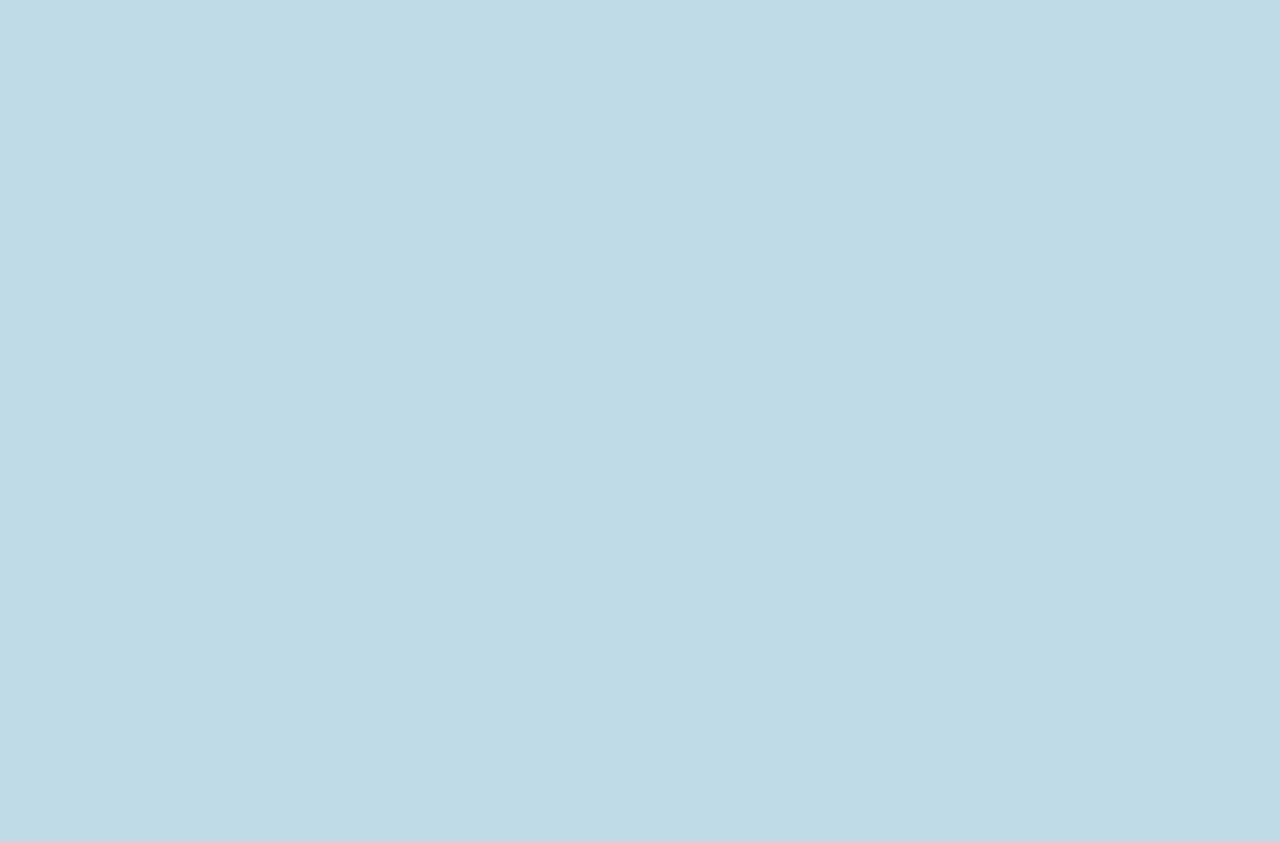
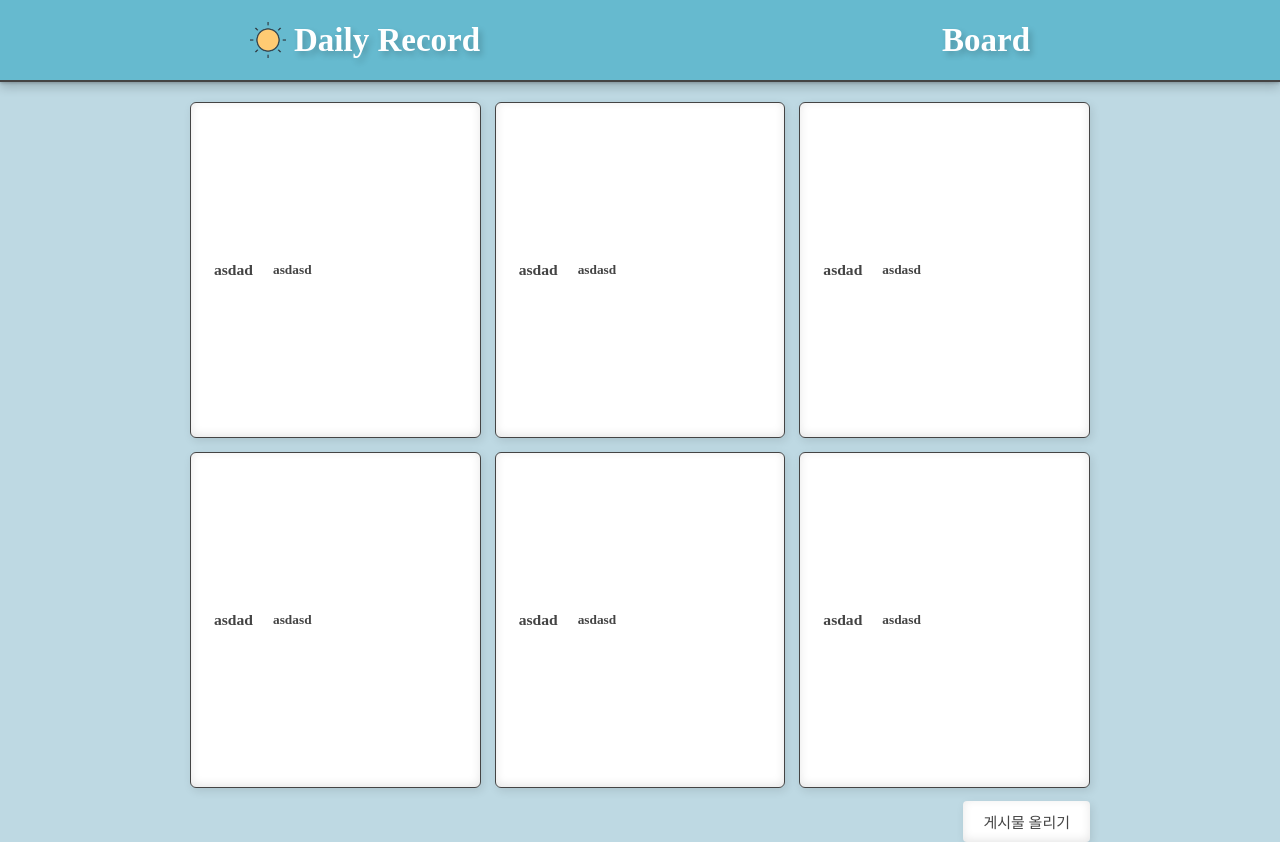
Before and after one commit to hyemin-1107/React-Project, a React (Create React App) app in the folder notice-board/: page /notice-board in a window 1280 px wide. Before the commit this address had no page. Before the commit the page ends 800 px from the top, so only its background shows below. Built offline with nearby package versions, Linux system fonts and the light colour scheme; a web font is replaced by a local one.

Commit message:
signUpPage input logic, submit logic, Trigger

```diff
--- a/notice-board/src/App.js
+++ b/notice-board/src/App.js
@@ -1,13 +1,16 @@
 import React from "react";
 import { BrowserRouter, Routes, Route } from "react-router-dom";
-import Main from "./pages/main/Main";
-import NoticeBoard from "./pages/notice/NoticeBoard";
+import MainPage from "./pages/MainPage/MainPage";
+import NoticeBoard from "./pages/NoticeBoard/NoticeBoard";
+import CreateBoard from "./pages/CreateBoard/CreateBoard";
+
 function App() {
   return (
     <BrowserRouter>
       <Routes>
-        <Route path="/" element={<Main />} />
-        <Route path="/notice_board" element={<NoticeBoard />} />
+        <Route path="/" element={<MainPage />} />
+        <Route path="/notice-board" element={<NoticeBoard />} />
+        <Route path="/create-board" element={<CreateBoard />} />
       </Routes>
     </BrowserRouter>
   );
--- a/notice-board/src/components/HeaderContents.js
+++ b/notice-board/src/components/HeaderContents.js
@@ -1,18 +1,24 @@
 import React from "react";
+import { useNavigate } from "react-router-dom";
 import styled from "styled-components";
-import ico_logo from "../images/ico_logo.png";
+import ico_sun from "../images/ico_sun.png";
 
 const HeaderContents = () => {
+  const navigate = useNavigate();
+  const navigateToBoard = () => {
+    navigate("/notice-board");
+  };
+
   return (
     <Header>
       <HeaderWrap>
         <Logo>
-          <LogoIco src={ico_logo} />
+          <LogoIco src={ico_sun} />
           <div>Daily Record</div>
         </Logo>
         <Nav>
           <ul>
-            <li>Board</li>
+            <li onClick={navigateToBoard}>Board</li>
           </ul>
         </Nav>
       </HeaderWrap>
@@ -45,7 +51,7 @@ const HeaderWrap = styled.div`
 const Logo = styled.h1`
   display: flex;
   align-items: center;
-  gap: 11px;
+  gap: 8px;
 
   div {
     color: #fff;
@@ -76,6 +82,7 @@ const Nav = styled.nav`
 
       color: #fff;
       text-shadow: 3px 4px 6px rgba(0, 0, 0, 0.2);
+      cursor: pointer;
     }
   }
 `;
--- /dev/null
+++ b/notice-board/src/pages/CreateBoard/CreateBoard.js
@@ -0,0 +1,6 @@
+import React from "react";
+
+const CreateBoard = () => {
+  return <></>;
+};
+export default CreateBoard;
--- a/notice-board/src/pages/main/Main.js
+++ b/notice-board/src/pages/MainPage/MainPage.js
@@ -3,32 +3,36 @@ import styled, { keyframes } from "styled-components";
 import { onClickModal } from "../../utills/onClickModal";
 import SignInModal from "./components/SignInModal";
 import SignUpModal from "./components/SignUpModal";
-import ico_logo from "../../images/ico_logo.png";
+import ico_sun from "../../images/ico_sun.png";
 import ico_comment from "../../images/ico_comment.png";
 import ico_plane from "../../images/ico_plane.png";
 import HeaderContents from "../../components/HeaderContents";
 
-const Main = () => {
+const MainPage = () => {
   const [isSignUpModal, setIsSignUpModal] = useState(false);
   const [isSignInModal, setIsSignInModal] = useState(false);
+  const openSignUpModal = () => {
+    setIsSignUpModal(true);
+    setIsSignInModal(false);
+  };
 
   return (
     <>
       <HeaderContents />
       <MainWrap>
         <LogoMain>
-          <img src={ico_logo} alt="" />
+          <img src={ico_sun} alt="로고이미지" />
           <div>Daily Record</div>
         </LogoMain>
         <MainText>
           <div>자유롭게 게시물을 올리는 공간입니다</div>
           <div>
             나의 일상을
-            <img src={ico_plane} alt="" />
+            <img src={ico_plane} alt="일상" />
             기록하고
           </div>
           <div>
-            댓글로 의견을 나눠보세요 <img src={ico_comment} alt="" />
+            댓글로 의견을 나눠보세요 <img src={ico_comment} alt="의견나누기" />
           </div>
         </MainText>
 
@@ -46,6 +50,7 @@ const Main = () => {
         </LoginButtonWrap>
         <SignUpModal
           isSignUpModal={isSignUpModal}
+          setIsSignUpModal={setIsSignUpModal}
           onClickCloseButton={() =>
             onClickModal(isSignUpModal, setIsSignUpModal)
           }
@@ -55,13 +60,14 @@ const Main = () => {
           onClickCloseButton={() =>
             onClickModal(isSignInModal, setIsSignInModal)
           }
+          openSignUpModal={openSignUpModal}
         />
       </MainWrap>
     </>
   );
 };
 
-export default Main;
+export default MainPage;
 
 const MainWrap = styled.main`
   margin-top: 100px;
--- a/notice-board/src/pages/main/components/SignInModal.js
+++ b/notice-board/src/pages/MainPage/components/SignInModal.js
@@ -5,12 +5,12 @@ import styled from "styled-components";
 import ico_close from "../../../images/ico_close.png";
 
 const SignInModal = (props) => {
-  const { isSignInModal, onClickCloseButton } = props;
-  const navigate = useNavigate();
   const [userLogin, setUserLogin] = useState({
     id: "",
     pw: "",
   });
+  const { isSignInModal, onClickCloseButton, openSignUpModal } = props;
+  const navigate = useNavigate();
   const onChange = (e) => {
     const { value, name } = e.target;
     setUserLogin({
@@ -23,7 +23,7 @@ const SignInModal = (props) => {
     let loginPw = "";
     if (userLogin.id === loginId && userLogin.pw === loginPw) {
       // alert("로그인 성공!");
-      navigate("/notice_board");
+      navigate("/notice-board");
     } else {
       alert("아이디 혹은 비밀번호를 확인해주세요!");
     }
@@ -56,7 +56,9 @@ const SignInModal = (props) => {
         </LoginSignInButton>
         <LoginSignUp>
           <LoginSignUpText>회원이 아니신가요?</LoginSignUpText>
-          <LoginSignUpButton>가입하기</LoginSignUpButton>
+          <LoginSignUpButton onClick={openSignUpModal}>
+            가입하기
+          </LoginSignUpButton>
         </LoginSignUp>
       </LoginWrap>
     </SignInModalWrap>
@@ -104,7 +106,7 @@ const ModalCloseButton = styled.img`
 
   margin: 33px;
 
-  width: 24px;
+  width: 22px;
 
   cursor: pointer;
 
@@ -165,7 +167,7 @@ const LoginSignInButton = styled.button`
   font-weight: 500;
   font-size: 18px;
 
-  border-radius: 6px;
+  border-radius: 4px;
   box-shadow:
     rgba(0, 0, 0, 0.1) 0px 1px 3px,
     rgba(0, 0, 0, 0.1) 0px 5px 5px;
@@ -189,7 +191,7 @@ const LoginSignUp = styled.section`
   align-items: center;
 
   margin-top: 28px;
-  gap: 20px;
+  gap: 16px;
 `;
 
 const LoginSignUpText = styled.section`
@@ -198,7 +200,7 @@ const LoginSignUpText = styled.section`
 `;
 
 const LoginSignUpButton = styled.button`
-  padding: 4px 8px;
+  padding: 5px 12px;
 
   background-color: #ffcc56;
   box-shadow:
--- /dev/null
+++ b/notice-board/src/pages/NoticeBoard/NoticeBoard.js
@@ -0,0 +1,127 @@
+import React from "react";
+import { useNavigate } from "react-router-dom";
+import HeaderContents from "../../components/HeaderContents";
+import styled from "styled-components";
+
+const NoticeBoard = () => {
+  const navigate = useNavigate();
+  const navigateToCreateBoard = () => {
+    navigate("/create-board");
+  };
+  return (
+    <>
+      <HeaderContents />
+      <BoardContainer>
+        <Section>
+          <DataImg>asdad</DataImg>
+          <DataTitle>asdasd</DataTitle>
+        </Section>
+        <Section>
+          <DataImg>asdad</DataImg>
+          <DataTitle>asdasd</DataTitle>
+        </Section>
+        <Section>
+          <DataImg>asdad</DataImg>
+          <DataTitle>asdasd</DataTitle>
+        </Section>
+        <Section>
+          <DataImg>asdad</DataImg>
+          <DataTitle>asdasd</DataTitle>
+        </Section>
+        <Section>
+          <DataImg>asdad</DataImg>
+          <DataTitle>asdasd</DataTitle>
+        </Section>
+        <Section>
+          <DataImg>asdad</DataImg>
+          <DataTitle>asdasd</DataTitle>
+        </Section>
+      </BoardContainer>
+      <CreateButtonWrap>
+        <button onClick={navigateToCreateBoard}> 게시물 올리기</button>
+      </CreateButtonWrap>
+    </>
+  );
+};
+
+export default NoticeBoard;
+
+const BoardContainer = styled.article`
+  display: grid;
+  grid-template-columns: 1fr 1fr 1fr;
+
+  margin: 20px auto;
+
+  width: 900px;
+  height: 679px;
+
+  gap: 14px;
+
+  /* margin: 20px 0; */
+`;
+
+const Section = styled.button`
+  display: flex;
+  align-items: center;
+
+  gap: 20px;
+  padding: 23px;
+
+  height: 336px;
+
+  background-color: #fff;
+  border: 1px solid #444;
+  border-radius: 6px;
+  box-shadow:
+    inset 0px -2px 10px rgba(0, 0, 0, 0.1),
+    2px 3px 10px rgba(0, 0, 0, 0.1);
+
+  cursor: pointer;
+  /* transition: 0.3s; */
+
+  &:hover {
+    border: none;
+    box-shadow:
+      inset 0px -2px 10px rgba(0, 0, 0, 0.1),
+      2px 3px 10px rgba(0, 0, 0, 0.2);
+  }
+`;
+
+const DataImg = styled.h3`
+  /* display: flex;
+  justify-content: center;
+  align-items: center; */
+`;
+
+const DataTitle = styled.div`
+  font-weight: bold;
+`;
+
+const CreateButtonWrap = styled.section`
+  display: flex;
+  justify-content: end;
+
+  margin: 0 auto;
+
+  width: 900px;
+
+  button {
+    padding: 10px 20px;
+
+    background-color: #fff;
+    box-shadow:
+      inset 0px -2px 10px rgba(0, 0, 0, 0.1),
+      2px 3px 10px rgba(0, 0, 0, 0.1);
+    border-radius: 4px;
+
+    color: #444;
+    font-weight: 500;
+    font-size: 15px;
+
+    cursor: pointer;
+    transition: 0.2s;
+
+    &:hover {
+    }
+  }
+`;
--- a/notice-board/src/pages/notice/NoticeBoard.js
+++ /dev/null
@@ -1,12 +0,0 @@
-import React from "react";
-import HeaderContents from "../../components/HeaderContents";
-
-const NoticeBoard = () => {
-  return (
-    <>
-      <HeaderContents />
-    </>
-  );
-};
-
-export default NoticeBoard;
```
Also changed, not shown: notice-board/src/pages/MainPage/components/SignUpModal.js (renamed from notice-board/src/pages/main/components/SignUpModal.js, +96 -41 lines), notice-board/src/images/ico_sun.png (renamed from notice-board/src/images/ico_logo.png).
